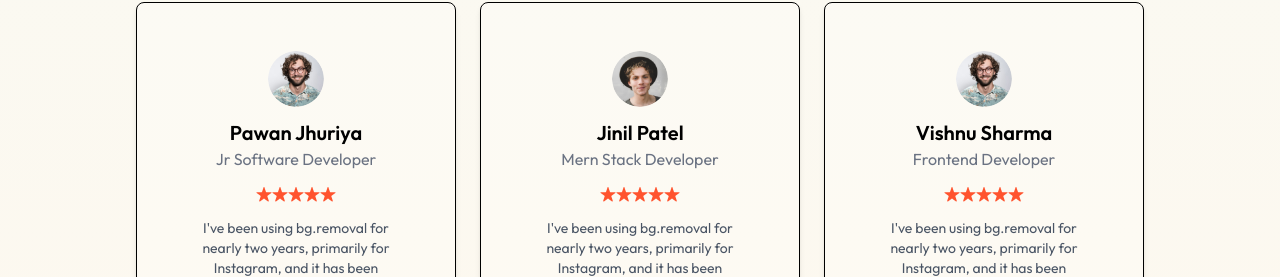
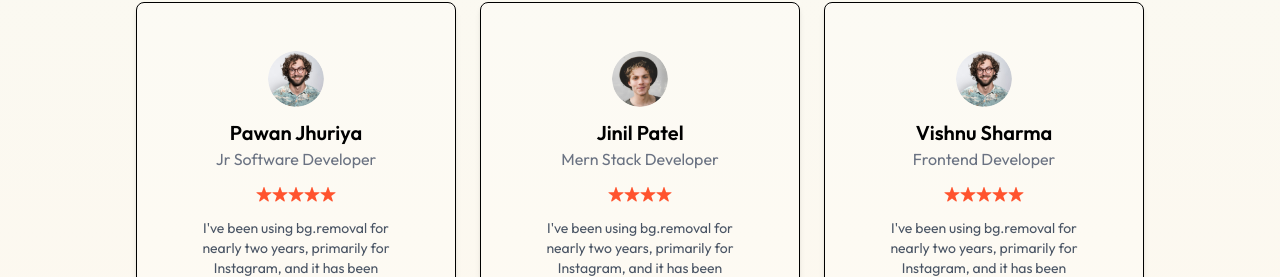
Before and after one commit to jinilptl/imagify, a React (Vite) app in the folder client/: page / in a window 1280 px wide. Shown: the part 2150-2427 px from the top of the page. Built offline with nearby package versions, Linux system fonts and the light colour scheme; no server answers.

Commit message:
star changed

```diff
--- a/client/src/assets/assets.js
+++ b/client/src/assets/assets.js
@@ -68,7 +68,7 @@ export const testimonialsData = [
         image:profile_img_2,
         name:'Jinil Patel',
         role:'Mern Stack Developer',
-        stars:5,
+        stars:4,
         text:`I've been using bg.removal for nearly two years, primarily for Instagram, and it has been incredibly user-friendly, making my work much easier.`
     },
     {
```
